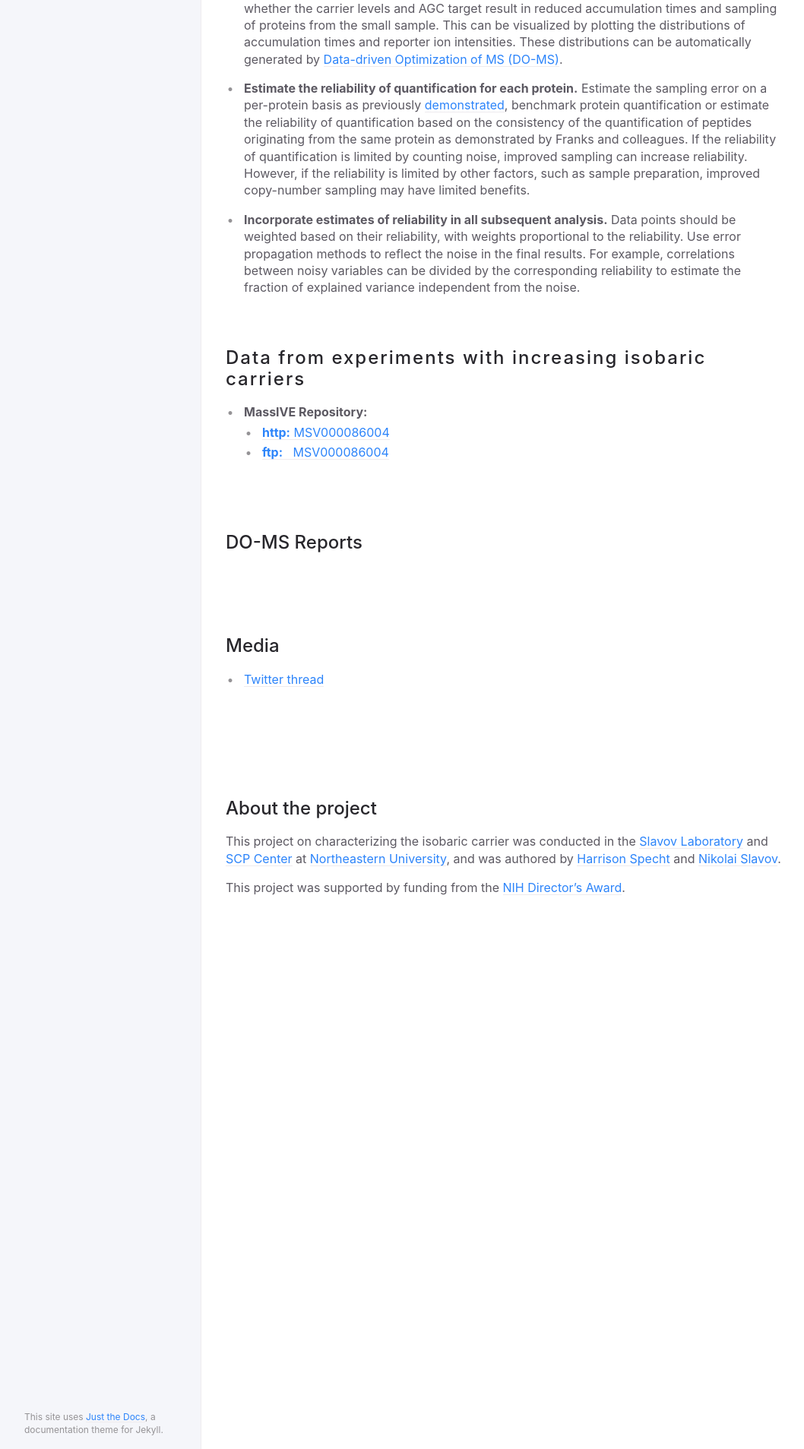
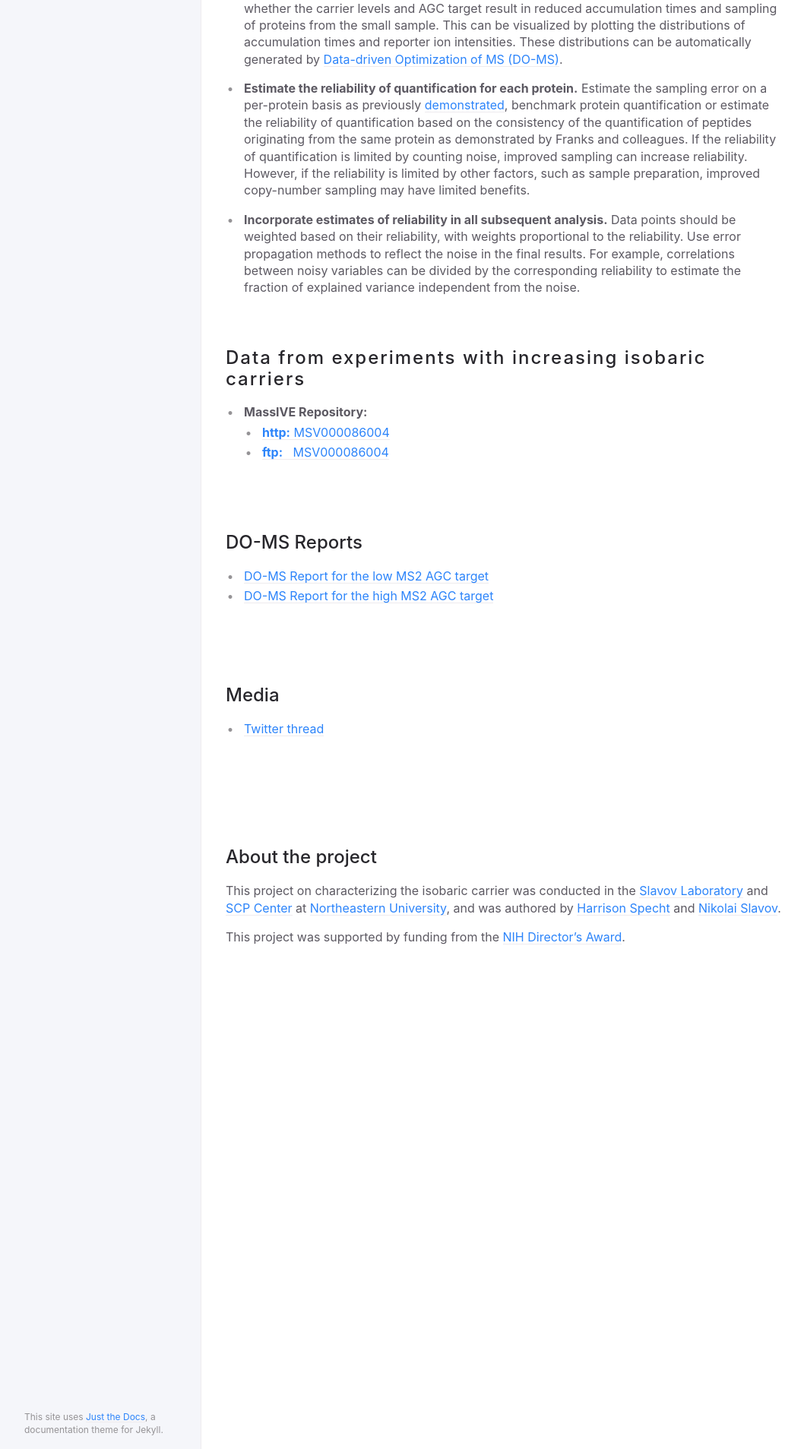
Before and after one commit to SlavovLab/SCoPE2, a Jekyll site: the page built from docs/mass-spec/Isobaric-carrier-optimization.md, in a window 1280 px wide. Shown: the part 1275-3182 px from the top of the page at 76% size, without its empty margins (91-1149 px from the left). Built offline with Jekyll 4.4.1, drawn with Linux system fonts in a browser that asks for light colours; nearby versions of some CDN libraries.

Commit message:
Update Isobaric-carrier-optimization.md

```diff
--- a/docs/mass-spec/Isobaric-carrier-optimization.md
+++ b/docs/mass-spec/Isobaric-carrier-optimization.md
@@ -63,6 +63,9 @@ To increase the throughput and quantitative accuracy of single-cell protein anal
 
 ## DO-MS Reports
 
+* [DO-MS Report for the low MS2 AGC target](DO-MS_Reports/DO-MS_Report_lowAGC.html)
+* [DO-MS Report for the high MS2 AGC target](DO-MS_Reports/DO-MS_Report_highAGC.html)
+
   &nbsp;
 
   &nbsp;
```
